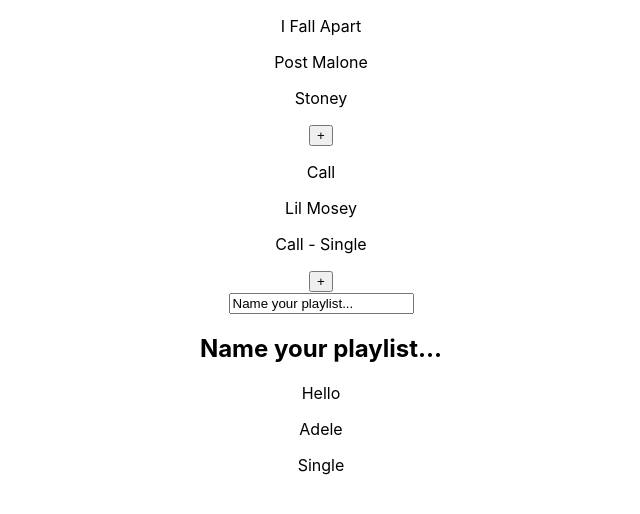
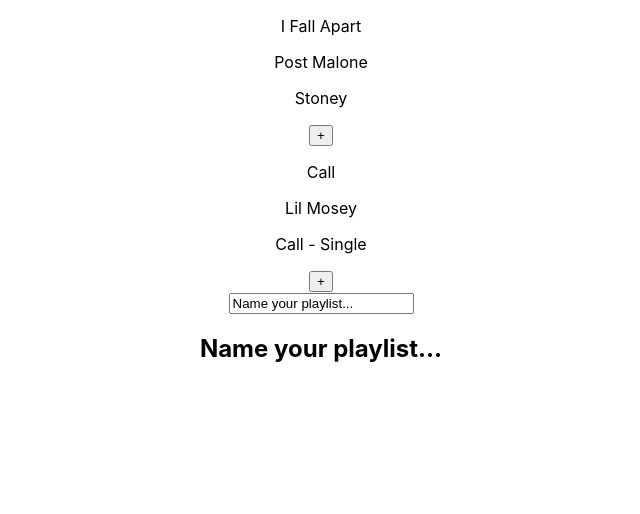
Before and after one commit to noahgmurphy/playlist-app, a React (Create React App) app: page / in a window 1280 px wide. Shown: the top 514 px of the page, without its empty margins (319-959 px from the left). Built offline with nearby package versions, Linux system fonts and the light colour scheme.

Commit message:
add delete song feature

```diff
--- a/package.json
+++ b/package.json
@@ -34,5 +34,8 @@
       "last 1 firefox version",
       "last 1 safari version"
     ]
+  },
+  "devDependencies": {
+    "ajv": "^7.2.4"
   }
 }
--- a/src/Playlist/Playlist.js
+++ b/src/Playlist/Playlist.js
@@ -11,7 +11,7 @@ const [playlistName, setPlaylistName] = useState("Name your playlist...");
 const handleChange = (({target})=>{setPlaylistName(target.value);});
 
 return(
-    <RenderPlaylist songs={props.songs} onChange={handleChange} playlistName={playlistName}/>
+    <RenderPlaylist songs={props.songs} onChange={handleChange} playlistName={playlistName} onDelete={props.onDelete}/>
 );
 }
 
--- a/src/Playlist/playlistRender.js
+++ b/src/Playlist/playlistRender.js
@@ -6,7 +6,7 @@ const renderPlaylist = (props) =>{
         <div>
         <input type="text" onChange={props.onChange} value={props.playlistName}/>
         <h2>{props.playlistName}</h2>
-        <TrackList songs={props.songs}/>
+        <TrackList songs={props.songs} onDelete={props.onDelete}/>
     </div>
     );
 };
--- a/src/SearchResults/SearchResults.js
+++ b/src/SearchResults/SearchResults.js
@@ -21,33 +21,40 @@ const SearchResults = () => {
       ]);
 
 
-    const [playlist, setPlaylist] = useState([{
-        name: "Hello",
-        artist: "Adele",
-        album: "Single",
-        id: "3"
-    }]);
+    const [playlist, setPlaylist] = useState([]);
 
 
 
     const handleAdd = (item, id) =>{
-        for(let i=0; i<playlist.length; i++){                    //this functio loops through playlist
+
+        if(playlist && playlist.length>=1)
+        {
+        for(let i=0; i<playlist.length; i++){                    //this function loops through playlist
+                                                                 //FIX logs playlist length 2 even after deleting from playlist FIX
             if(Object.values(playlist[i]).includes(id)){         //checks if song is already added
-                alert("This song is already in your playlist");   //
+                alert("This song is already in your playlist");  //
                 break;
             }                                                    //
             else if(playlist.length-i===1){                      //if not... add to playlist
                 setPlaylist((prev)=>[...prev, item]);
+                                                                 //ADD THIS FUNCTION TO A CONTAINER COMPONENT
 
             }
         }
+        }
+        else if(playlist&&playlist.length<1){
+            setPlaylist((prev)=> [...prev, item])
+        }
+    };
 
+    const handleDelete = (id) =>{
+       setPlaylist((prev)=>prev.filter((item)=>item.id!=id));
     };
 
     return(
         <div>
             <RenderSearchResults results={searchResults} onClick={handleAdd}/>
-            <Playlist songs={playlist}/>
+            <Playlist songs={playlist} onDelete={handleDelete}/>
         </div>
     );
 };
--- a/src/Track/Track.js
+++ b/src/Track/Track.js
@@ -0,0 +1 @@
+import React from 'react';
--- a/src/Tracklist/Tracklist.js
+++ b/src/Tracklist/Tracklist.js
@@ -4,26 +4,11 @@ import RenderTracklist from './tracklistRender';
 
   const TrackList = (props) => {
 
-    /*const [songs, setSongs] = useState([
-        {
-          name: "I Fall Apart",
-          artist: "Post Malone",
-          album: "Stoney",
-          id: "1"
-        },
-        {
-          name: "Call",
-          artist: "Lil Mosey",
-          album: "Call - Single",
-          id: "2"
 
-        }
-      ]);
-*/
 
     return(
         <div>
-            <RenderTracklist songs={props.songs}/>
+            <RenderTracklist songs={props.songs} onDelete={props.onDelete}/>
         </div>
     );
   };
--- a/src/Tracklist/tracklistRender.js
+++ b/src/Tracklist/tracklistRender.js
@@ -4,15 +4,20 @@ const RenderTracklist = (props) => {
 
 
     return(
-       <div>
-        {props.songs.map(item=>(
+    <div>
+        {props.songs && props.songs.map(item=>(
         <div key={item.id}>
-            <p>{item.name}</p>
-            <p>{item.artist}</p>
-            <p>{item.album}</p>
+            <div>
+                <p>{item.name}</p>
+                <p>{item.artist}</p>
+                <p>{item.album}</p>
+            </div>
+            <div>
+                <button onClick={()=>{props.onDelete(item.id)}}>X</button>
+            </div>
         </div>
         ))}
-       </div>
+    </div>
     );
 
 };
```
Also changed, not shown: 1 other file (tests, documents, lock files or other folders).
